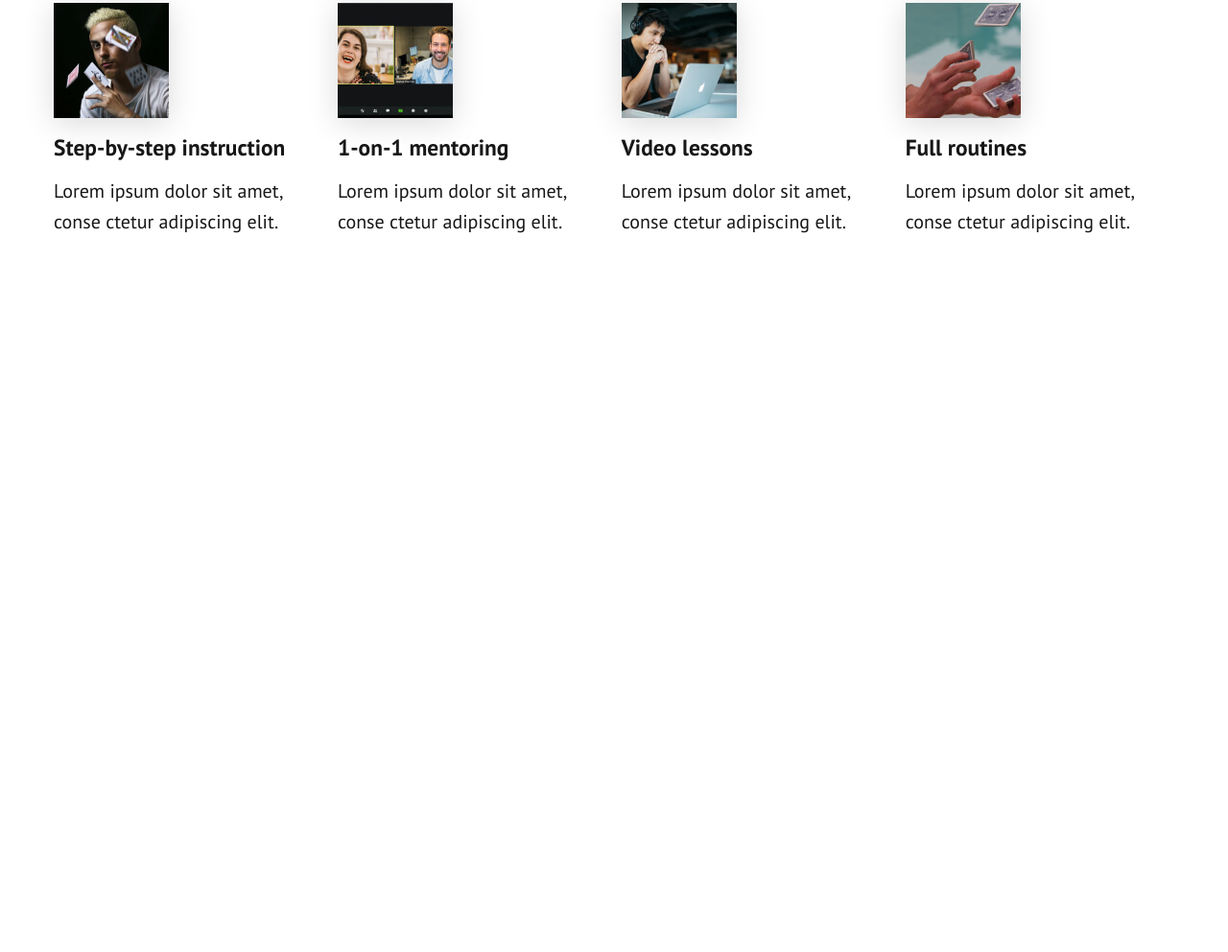
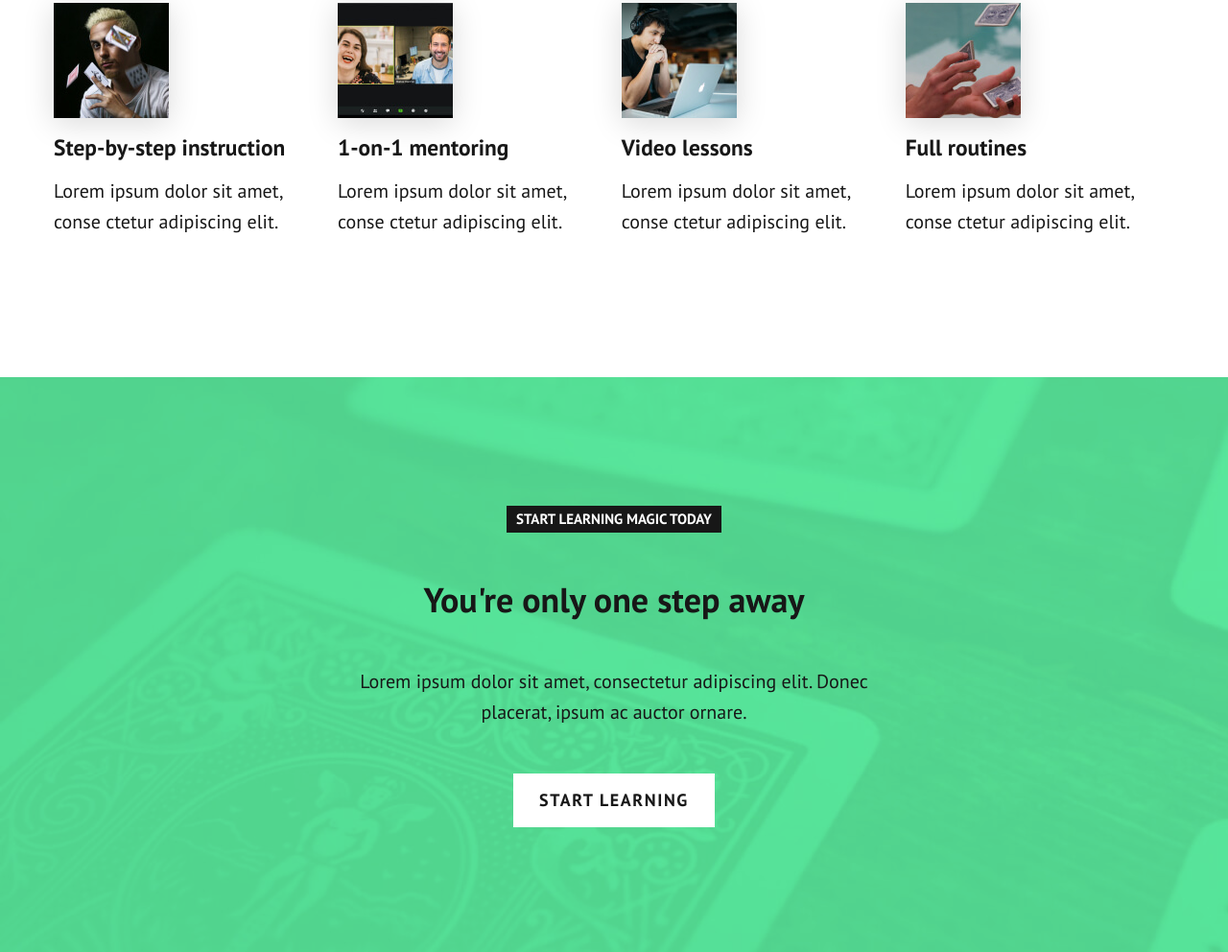
Before and after one commit to itsmacr8/magic-landing-page, a website built with Vite: page index.html in a window 1280 px wide. Shown: the part 1829-2821 px from the top of the page at 96% size. Before the commit the page ends 2222 px from the top, so only its background shows below. Built offline with nearby package versions, Linux system fonts and the light colour scheme.

Commit message:
Add one step away section.

```diff
--- a/index.html
+++ b/index.html
@@ -91,6 +91,15 @@
         </ul>
       </div>
     </section>
+
+    <section class="cta bg-accent text-center">
+      <div class="container flow-content flow-content--large">
+        <h2 class="section-title">Start learning magic today</h2>
+        <p class="h2 mx-auto">You're only one step away</p>
+        <p class="mx-auto">Lorem ipsum dolor sit amet, consectetur adipiscing elit. Donec placerat, ipsum ac auctor ornare.</p>
+        <a href="#" class="btn">Start Learning</a>
+      </div>
+    </section>
   </main>
   <script type="module" src="/src/main.ts"></script>
 </body>
--- a/src/sass/base/_utilities.scss
+++ b/src/sass/base/_utilities.scss
@@ -20,6 +20,12 @@ section {
     --bg: var(--black);
     --fg: var(--white);
     --custom-color: var(--primary-400);
+}
+
+.bg-accent {
+    --bg: var(--primary-400);
+    --fg: var(--black);
+    --custom-color: var(--white);
 }
 
 .flex {
@@ -50,7 +56,6 @@ section {
         }
     }
 }
-
 
 .flow-content {
     & > * + * {
@@ -87,6 +92,19 @@ section {
     color: var(--custom-color, var(--black));
 }
 
+.text-center {
+    text-align: center;
+}
+
 .mb-1 {
     margin-block: 1rem !important;
 }
+
+.mx-auto {
+    margin-inline: auto;
+}
+
+.cta {
+    background-size: cover;
+    background-repeat: no-repeat;
+}
--- a/src/sass/pages/_index.scss
+++ b/src/sass/pages/_index.scss
@@ -9,3 +9,9 @@
         padding: 0;
     }
 }
+
+/* <-------  ONE STEP AWAY SECTIONS  -------> */
+.cta.bg-accent {
+    background-image: url(../../../public/assets/cta-bg-1.jpg);
+    background-blend-mode: multiply;
+}
```
Also changed, not shown: public/assets/cta-bg-1.jpg (added).
